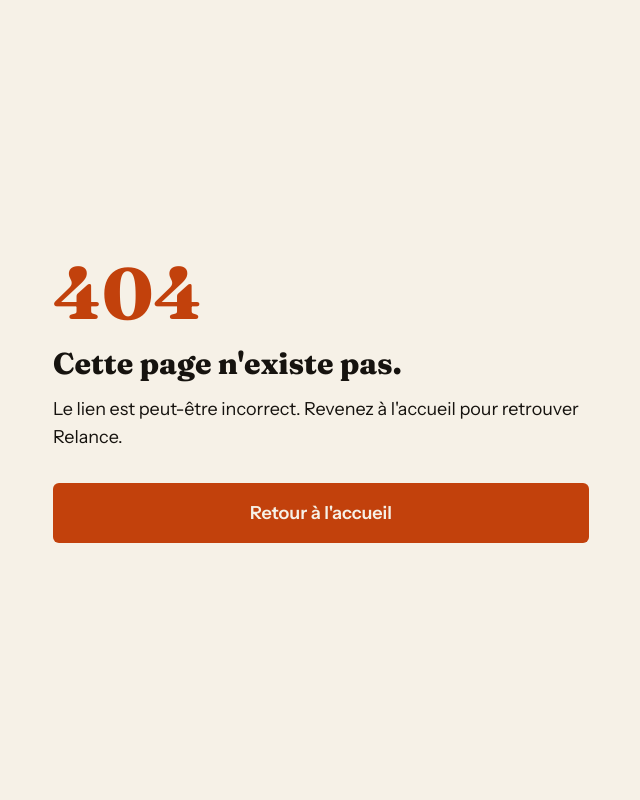
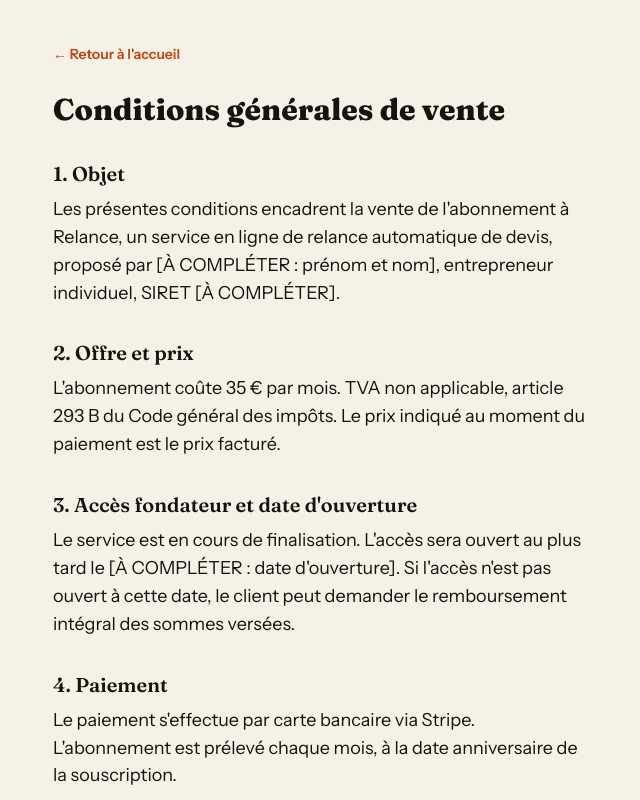
Before and after one commit to fabiendarrietlog-collab/Relance, a Next.js app: page /cgv in a window 1280 px wide. Before the commit this address had no page. Shown: the top 800 px of the page, without its empty margins (319-959 px from the left). Built offline with nearby package versions, Linux system fonts and the light colour scheme.

Commit message:
Create page.tsx

```diff
--- /dev/null
+++ b/app/cgv/page.tsx
@@ -0,0 +1,72 @@
+import type { Metadata } from "next";
+
+export const metadata: Metadata = {
+  title: "Conditions générales de vente | Relance",
+};
+
+const sections = [
+  {
+    titre: "1. Objet",
+    texte:
+      "Les présentes conditions encadrent la vente de l'abonnement à Relance, un service en ligne de relance automatique de devis, proposé par [À COMPLÉTER : prénom et nom], entrepreneur individuel, SIRET [À COMPLÉTER].",
+  },
+  {
+    titre: "2. Offre et prix",
+    texte:
+      "L'abonnement coûte 35 € par mois. TVA non applicable, article 293 B du Code général des impôts. Le prix indiqué au moment du paiement est le prix facturé.",
+  },
+  {
+    titre: "3. Accès fondateur et date d'ouverture",
+    texte:
+      "Le service est en cours de finalisation. L'accès sera ouvert au plus tard le [À COMPLÉTER : date d'ouverture]. Si l'accès n'est pas ouvert à cette date, le client peut demander le remboursement intégral des sommes versées.",
+  },
+  {
+    titre: "4. Paiement",
+    texte:
+      "Le paiement s'effectue par carte bancaire via Stripe. L'abonnement est prélevé chaque mois, à la date anniversaire de la souscription.",
+  },
+  {
+    titre: "5. Durée et résiliation",
+    texte:
+      "L'abonnement est sans engagement. Le client peut le résilier à tout moment en écrivant à [À COMPLÉTER : adresse email de contact]. La résiliation prend effet à la fin de la période déjà payée, sans nouveau prélèvement ensuite.",
+  },
+  {
+    titre: "6. Remboursement sous 14 jours",
+    texte:
+      "Le client peut demander le remboursement de son premier paiement dans les 14 jours suivant la souscription, sans avoir à se justifier, en écrivant à [À COMPLÉTER : adresse email de contact].",
+  },
+  {
+    titre: "7. Responsabilité",
+    texte:
+      "Relance rédige et envoie des relances au nom du client, selon les messages que celui-ci a validés. Relance ne garantit pas la signature d'un devis. Le suivi des ouvertures est indicatif : certaines messageries peuvent empêcher de détecter une ouverture.",
+  },
+  {
+    titre: "8. Données personnelles",
+    texte:
+      "Le traitement des données est décrit dans la politique de confidentialité, accessible depuis le pied de chaque page.",
+  },
+  {
+    titre: "9. Litiges",
+    texte:
+      "Les présentes conditions sont soumises au droit français. En cas de litige, le client peut contacter l'éditeur à l'adresse ci-dessus avant toute autre démarche. [À COMPLÉTER : coordonnées du médiateur de la consommation, si le client est un particulier.]",
+  },
+];
+
+export default function Cgv() {
+  return (
+    <main className="mx-auto max-w-xl px-5 py-10 font-texte">
+      <a href="/" className="text-sm font-semibold text-rouille">
+        &larr; Retour à l&apos;accueil
+      </a>
+      <h1 className="mt-6 font-titre text-3xl font-extrabold">
+        Conditions générales de vente
+      </h1>
+      {sections.map((s) => (
+        <section key={s.titre}>
+          <h2 className="mt-8 font-titre text-xl font-semibold">{s.titre}</h2>
+          <p className="mt-2">{s.texte}</p>
+        </section>
+      ))}
+    </main>
+  );
+}
```
